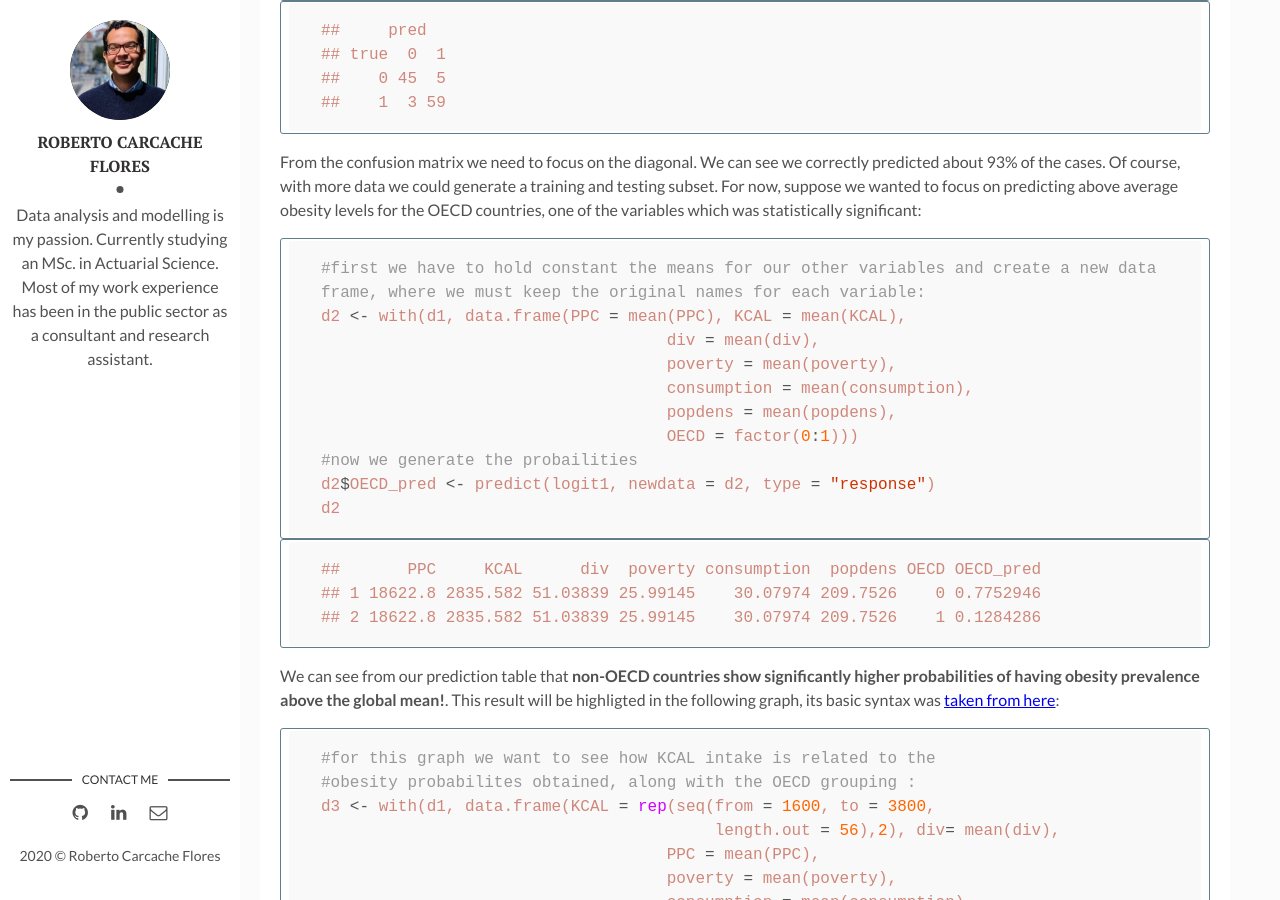
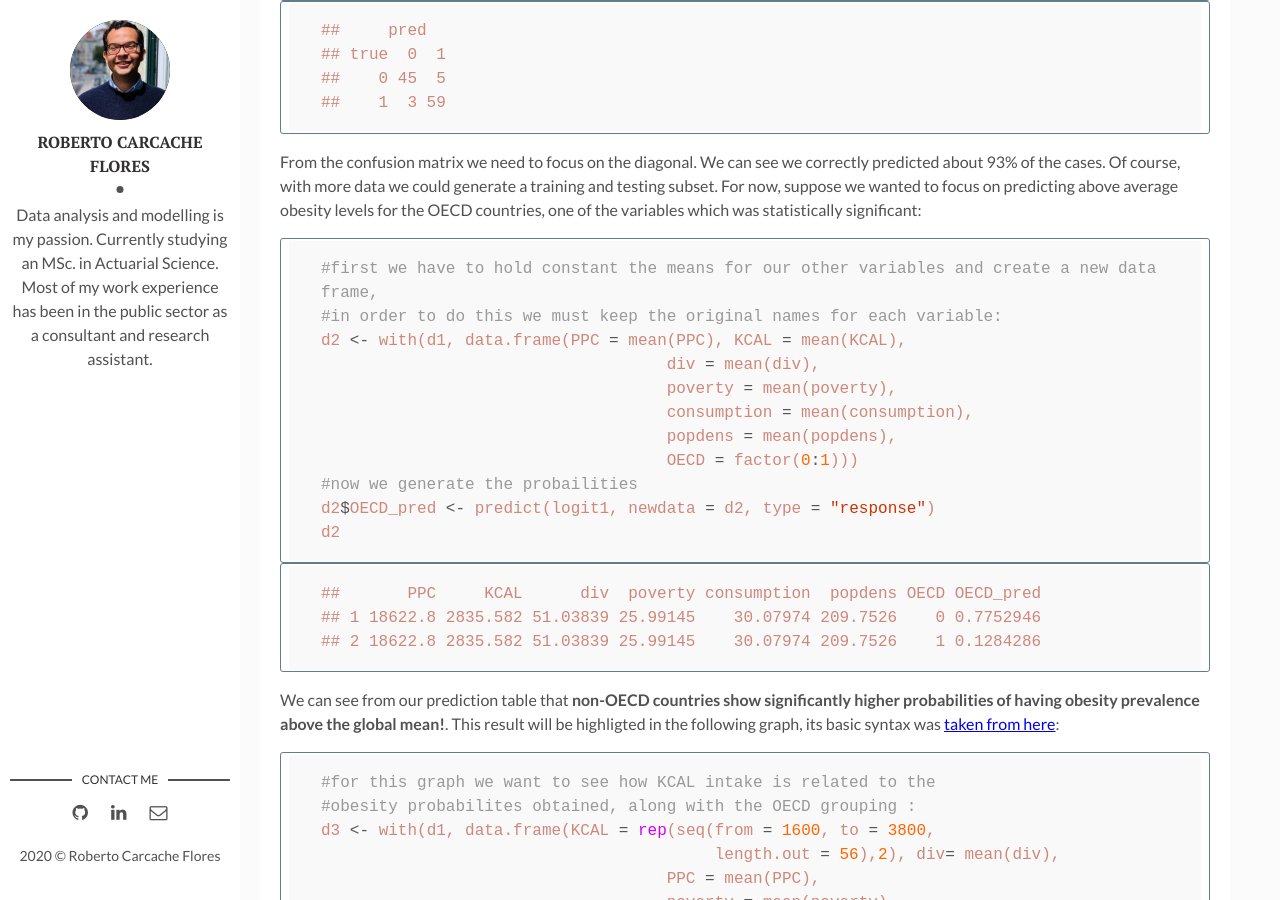
Before and after one commit to rcarcacheflores/Research, a Jekyll site: the page built from _posts/2020-10-6-post5.md, in a window 1280 px wide and 900 px high, scrolled down 6222 px. Built offline with Jekyll 4.4.1, drawn with Linux system fonts in a browser that asks for light colours.

Commit message:
Update 2020-10-6-post5.md

````diff
--- a/_posts/2020-10-6-post5.md
+++ b/_posts/2020-10-6-post5.md
@@ -270,7 +270,8 @@ wanted to focus on predicting above average obesity levels for the OECD
 countries, one of the variables which was statistically significant:
 
 ``` r
-#first we have to hold constant the means for our other variables and create a new data frame, where we must keep the original names for each variable:
+#first we have to hold constant the means for our other variables and create a new data frame,
+#in order to do this we must keep the original names for each variable:
 d2 <- with(d1, data.frame(PPC = mean(PPC), KCAL = mean(KCAL),
                                     div = mean(div),
                                     poverty = mean(poverty),
````
